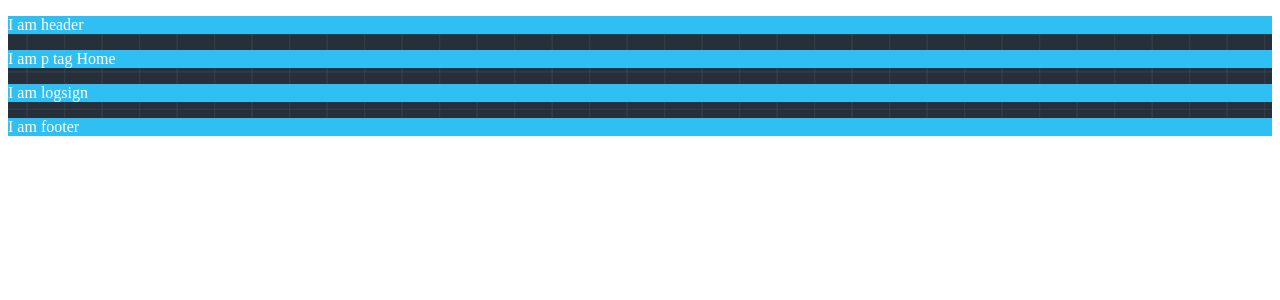
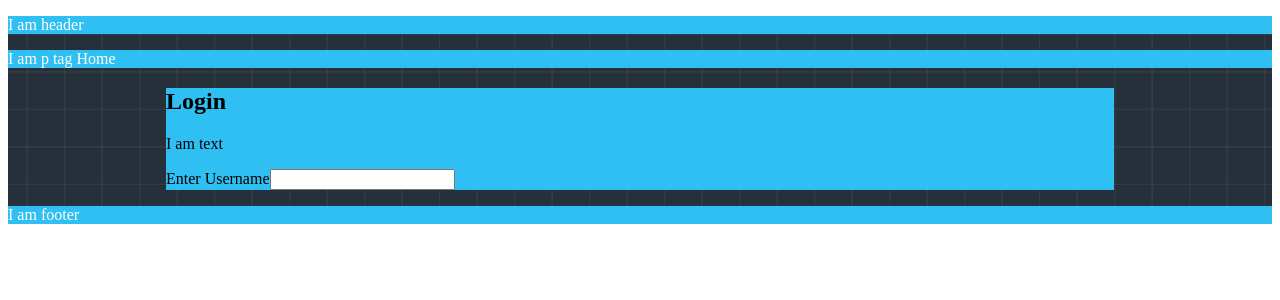
Before and after one commit to CD-Mackay/Foto-Album, a React app: page / in a window 1280 px wide. Shown: the top 300 px of the page. Built offline with nearby package versions, Linux system fonts and the light colour scheme.

Commit message:
build out logsign component

```diff
--- a/src/components/templates/Logsign/LogSign.js
+++ b/src/components/templates/Logsign/LogSign.js
@@ -1,10 +1,22 @@
 import React from 'react';
+import InputField from 'elements/InputField/InputField.js';
+import Label from 'elements/Label/Label.js';
 import StyledLogSign from './StyledLogSign.js';
+
 
 export default function LogSign(props) {
   return (
     <StyledLogSign>
-      <p>I am logsign</p>
+      <h2>Login</h2>
+      <div className="login-form">
+        <div className="text-wrapper">
+          <p>I am text</p>
+        </div>
+        <form>
+          <Label message={"Enter Username"} labelFor={"username"} />
+          <InputField name={"username"} type={"text"} />
+        </form>
+      </div>
     </StyledLogSign>
   )
 };
--- a/src/components/templates/Logsign/StyledLogSign.js
+++ b/src/components/templates/Logsign/StyledLogSign.js
@@ -13,12 +13,11 @@
   spacing
 } from 'src/css_vars.js';
 
-const StyledLogSign = styled.div`
+const StyledLogSign = styled.section`
    background-color: ${lightBlue};
-
-   p {
-     color: #fff;
-   }
-`
+   width: 75%;
+   margin: 0 auto;
+   height: auto;
+   `
 
 export default StyledLogSign;
```
